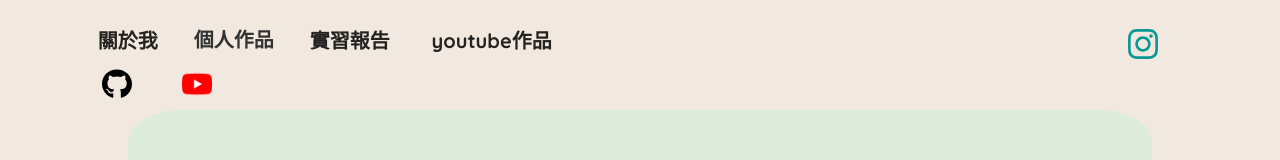
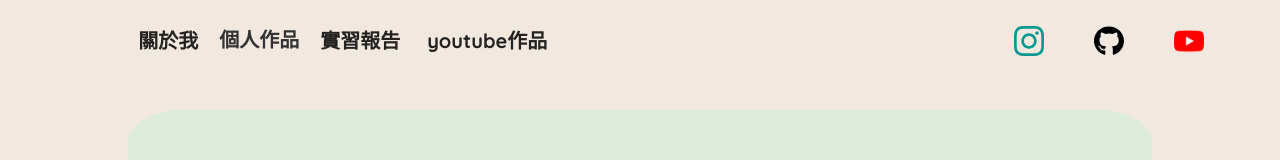
Before and after one commit to gunhaowen/haowen, a React (Create React App) app: page / in a window 1280 px wide. Shown: the top 160 px of the page. Built offline with nearby package versions, Linux system fonts and the light colour scheme.

Commit message:
change header css

```diff
--- a/src/components/header/Header.tsx
+++ b/src/components/header/Header.tsx
@@ -12,6 +12,8 @@ export const Header: React.FC = () => {
 
   return (
     <div className={styles["top-header"]}>
+      <Row>
+        <Col span={12} offset={1}>
           <button
             className={styles.button}
             onClick={() => {
@@ -60,7 +62,8 @@ export const Header: React.FC = () => {
           >
             youtube作品
           </button>
-      <button className={styles["special-button"]}> </button>
+        </Col>
+        <Col span={5} offset={6}>
           <img
             src={ig}
             height={30}
@@ -87,6 +90,8 @@ export const Header: React.FC = () => {
               );
             }}
           ></img>
+        </Col>
+      </Row>
     </div>
   );
 };
```
Lines whose indentation alone changed are shown as unchanged.
